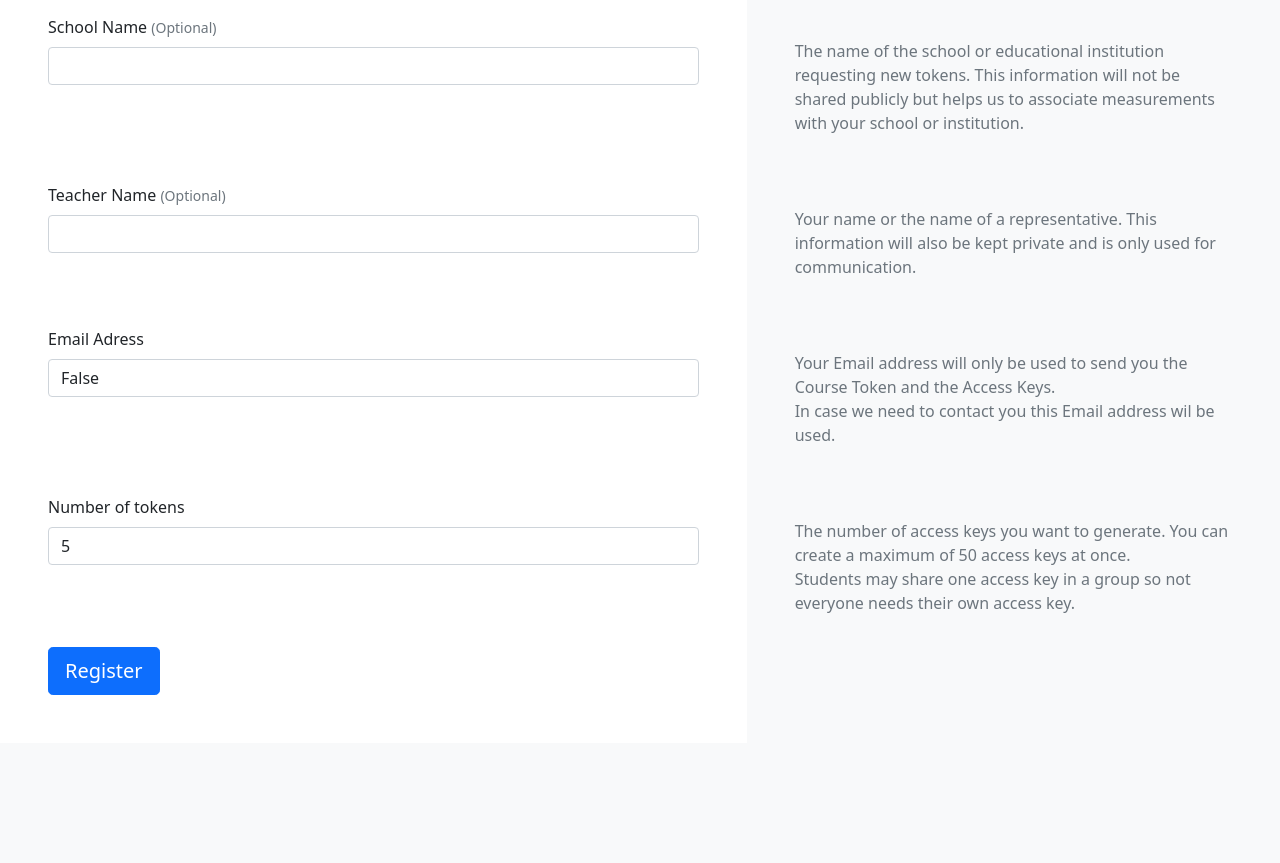
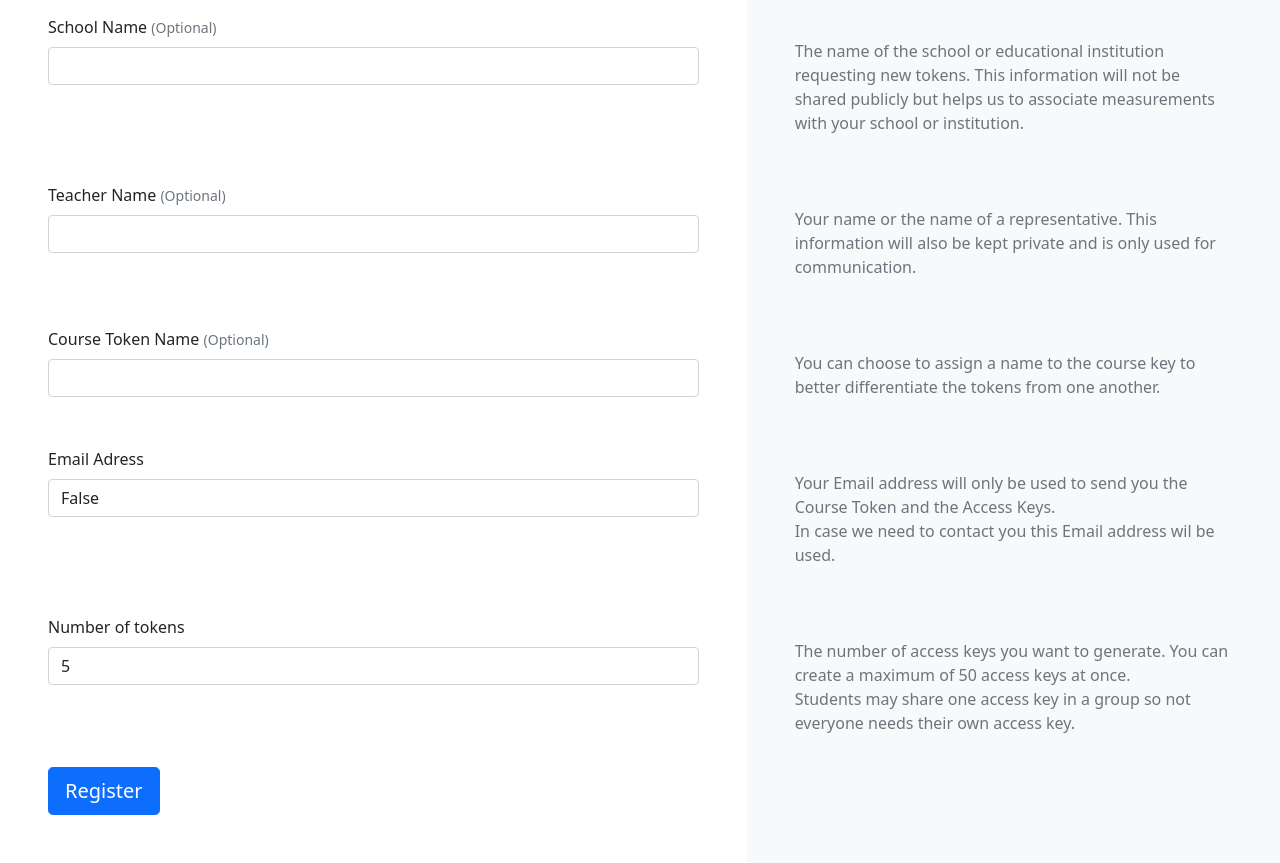
Before and after one commit to desklab/gcampus, a Django app: page /register/ in a window 1280 px wide. Shown: the part 387-1250 px from the top of the page. Before the commit the page ends 1082 px from the top, so only its background shows below. Run offline with Django 3.2, Linux system fonts and the light colour scheme; style sheets or scripts are compiled from the project's sources; parts of the project's set-up code (start-up, migrations or seed data) failed here and were passed over.

Commit message:
[migration required] -Added name for coursetoken

```diff
--- a/gcampus/auth/forms/token.py
+++ b/gcampus/auth/forms/token.py
@@ -66,4 +66,5 @@ class RegisterForm(forms.ModelForm):
             "school_name",
             "teacher_name",
             "teacher_email",
+            "token_name",
         )
--- a/gcampus/auth/models/token.py
+++ b/gcampus/auth/models/token.py
@@ -38,6 +38,8 @@ logger = logging.getLogger("gcampus.core.token")
 
 class CourseToken(DateModelMixin):
     token = models.CharField(blank=False, max_length=COURSE_TOKEN_LENGTH, unique=True)
+
+    token_name = models.CharField(blank=True, max_length=140, verbose_name=_("Course Token Name"))
 
     deactivated = models.BooleanField(default=False)
 
--- a/gcampus/auth/templates/gcampusauth/forms/register.html
+++ b/gcampus/auth/templates/gcampusauth/forms/register.html
@@ -53,6 +53,20 @@ name of a representative. This information will also be kept private and
 is only used for communication.{% endblocktranslate %}
                     </p>
                 </div>
+            <div class="col-7 px-5 py-3">
+                    {% with form.token_name as field %}
+                        <div class="mb-3">
+                            {% include "gcampuscore/forms/components/label.html" with class="mb-2" %}
+                            {% include "gcampuscore/forms/widgets/input.html" with widget=field.subwidgets.0.data %}
+                        </div>
+                    {% endwith %}
+                </div>
+                <div class="col-5 bg-light px-5 py-3">
+                    <p class="mt-4 text-muted">
+{% blocktranslate context "help text course key name" %}You can choose to assign a name to the course key to
+    better differentiate the tokens from one another.{% endblocktranslate %}
+                    </p>
+                </div>
              <div class="col-7 px-5 py-3">
                     {% with form.teacher_email as field %}
                         <div class="mb-3">
--- a/gcampus/auth/templates/gcampusauth/sites/register_success.html
+++ b/gcampus/auth/templates/gcampusauth/sites/register_success.html
@@ -4,7 +4,11 @@
     {% translate "Request Access Keys" %}
 {% endblock %}
 {% block content %}
+
     <div class="container-fluid">
+        {% if object.token_name %}
+        <h2>{% blocktrans  with name=object.token_name %} These are the tokens registered under the name: {{ name }} {% endblocktrans %}</h2>
+    {% endif %}
             {% csrf_token %}
             <div class="row">
 
--- a/gcampus/auth/utils.py
+++ b/gcampus/auth/utils.py
@@ -33,8 +33,9 @@ def get_token_type(request: HttpRequest, default: str = None) -> Optional[str]:
     return default
 
 
-def set_token(request: HttpRequest, token: str, token_type: str):
-    request.session[TOKEN_STORE] = {"token": token, "token_type": token_type}
+
+def set_token(request: HttpRequest, token: str, token_type: str, token_name):
+    request.session[TOKEN_STORE] = {"token": token, "token_type": token_type, "token_name": token_name}
     request.session[AUTHENTICATION_BOOLEAN] = True
 
 
--- a/gcampus/auth/views/register.py
+++ b/gcampus/auth/views/register.py
@@ -31,11 +31,13 @@ class RegisterFormView(FormView):
             school_name = form.cleaned_data["school_name"]
             teacher_name = form.cleaned_data["teacher_name"]
             teacher_email = form.cleaned_data["teacher_email"]
+            token_name = form.cleaned_data["token_name"]
 
             course_token = CourseToken(
                 school_name=school_name,
                 teacher_name=teacher_name,
                 teacher_email=teacher_email,
+                token_name=token_name,
             )
             course_token.save()
             self.pk = course_token.pk
--- a/gcampus/auth/views/token.py
+++ b/gcampus/auth/views/token.py
@@ -25,7 +25,7 @@ from django.views.generic.edit import FormView
 from gcampus.auth import utils
 from gcampus.auth.exceptions import TOKEN_INVALID_ERROR
 from gcampus.auth.forms.token import AccessKeyForm, CourseTokenForm
-from gcampus.auth.models.token import ACCESS_TOKEN_TYPE, COURSE_TOKEN_TYPE
+from gcampus.auth.models.token import ACCESS_TOKEN_TYPE, COURSE_TOKEN_TYPE, CourseToken
 
 
 class SetTokenFormView(FormView, ABC):
@@ -45,8 +45,10 @@ class SetTokenFormView(FormView, ABC):
     def form_valid(self, form: Union[AccessKeyForm, CourseTokenForm]):
         if form.is_valid():
             token = form.cleaned_data["token"]
+            if self.token_type == "course":
+                token_name = CourseToken.objects.get(token=token).token_name
             utils.logout(self.request)
-            utils.set_token(self.request, token, self.token_type)
+            utils.set_token(self.request, token, self.token_type, token_name)
             return super(SetTokenFormView, self).form_valid(form)
         raise PermissionDenied(TOKEN_INVALID_ERROR)
 
--- a/gcampus/core/templates/gcampuscore/components/header.html
+++ b/gcampus/core/templates/gcampuscore/components/header.html
@@ -11,6 +11,11 @@
         </ul>
         <ul class="nav">
             {% if request.session.gcampusauth_authenticated %}
+                {% if request.session.gcampusauth_token.token_type == "course" %}
+                 {% with name=request.session.gcampusauth_token.token_name %}
+                    {% include "gcampuscore/components/nav_item.html" with title=name view_name="gcampusauth:login_success" %}
+                 {% endwith %}
+                {% endif %}
                 {% with key=request.session.gcampusauth_token.token|slice:"-3:" %}
                     {% include "gcampuscore/components/nav_item.html" with title=key view_name="gcampusauth:login_success" %}
                 {% endwith %}
```
Also changed, not shown: gcampus/auth/migrations/0004_coursetoken_name.py (added), gcampus/auth/migrations/0005_auto_20211006_1226.py (added).
